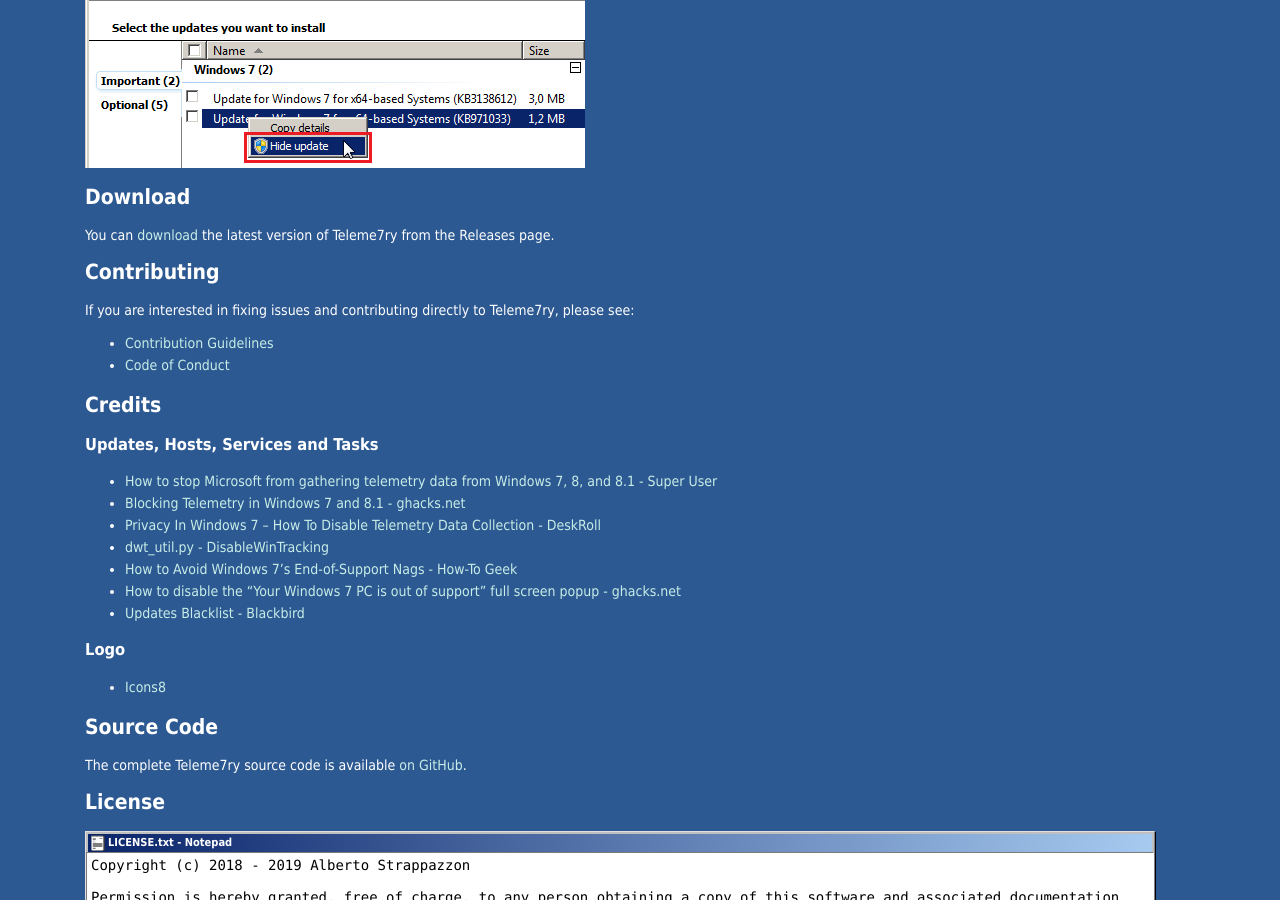
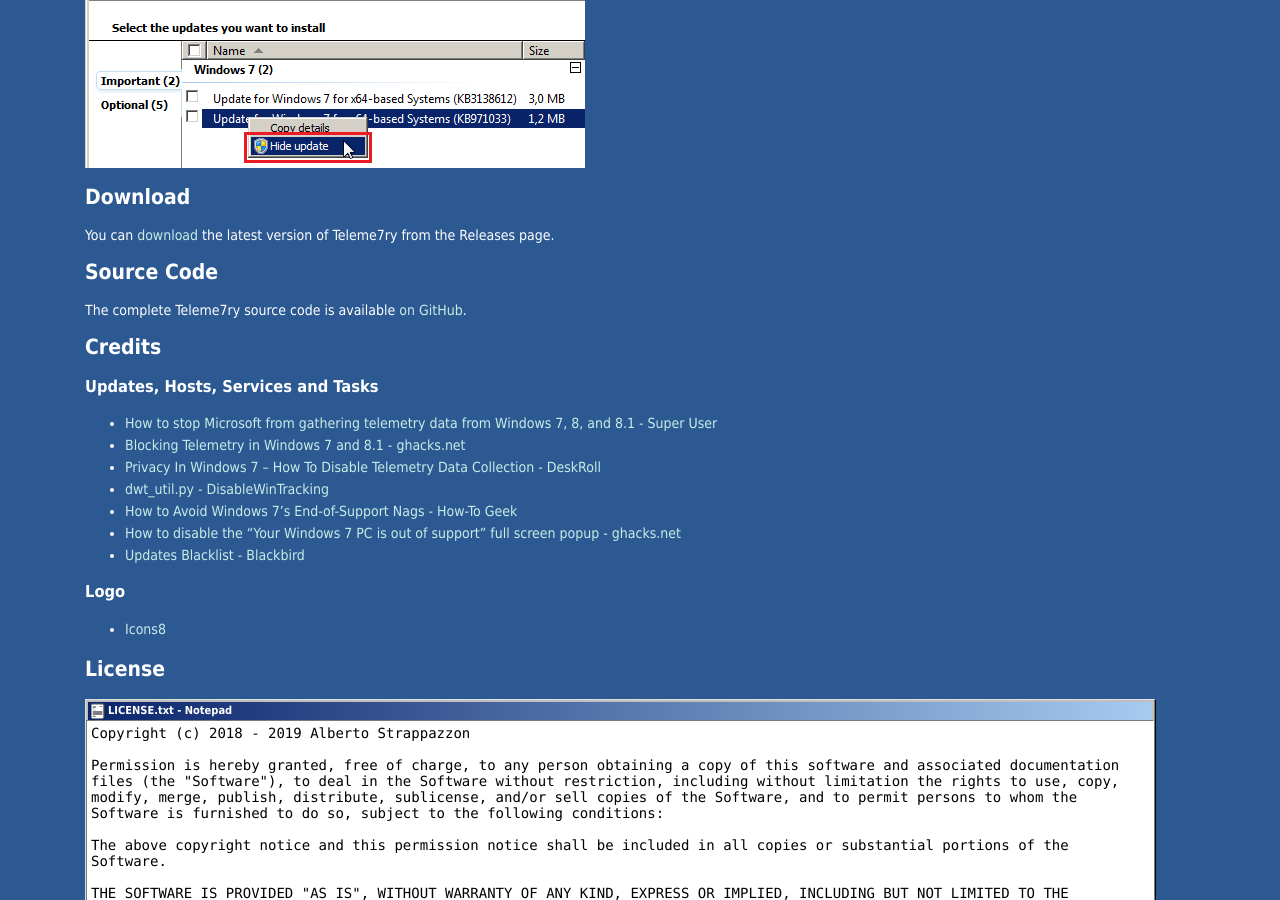
Before and after one commit to Strappazzon/teleme7ry, a Jekyll site: the page built from docs/index.md, in a window 1280 px wide and 900 px high, scrolled down 1694 px. Built offline with Jekyll 4.4.1, drawn with Linux system fonts in a browser that asks for light colours; some of the changed text lies outside the part shown.

Commit message:
docs: Remove Contributing section and move Source Code section

```diff
--- a/docs/index.md
+++ b/docs/index.md
@@ -30,9 +30,8 @@
   <a href="#about">About</a> •
   <a href="#getting-started">Getting Started</a> •
   <a href="#download">Download</a> •
-  <a href="#contributing">Contributing</a> •
+  <a href="#source-code">Source Code</a> •
   <a href="#credits">Credits</a> •
-  <a href="#source-code">Source Code</a> •
   <a href="#license">License</a>
 </p>
 
@@ -92,12 +91,9 @@
 
 You can [download](https://github.com/Strappazzon/teleme7ry/releases/latest) the latest version of Teleme7ry from the Releases page.
 
-## Contributing
+## Source Code
 
-If you are interested in fixing issues and contributing directly to Teleme7ry, please see:
-
-* [Contribution Guidelines](https://github.com/Strappazzon/teleme7ry/blob/master/.github/CONTRIBUTING.md)
-* [Code of Conduct](https://github.com/Strappazzon/teleme7ry/blob/master/.github/CODE_OF_CONDUCT.md)
+The complete Teleme7ry source code is available [on GitHub](https://github.com/Strappazzon/teleme7ry).
 
 ## Credits
 
@@ -114,10 +110,6 @@
 ### Logo
 
 * [Icons8](https://icons8.com/icons/set/filter)
-
-## Source Code
-
-The complete Teleme7ry source code is available [on GitHub](https://github.com/Strappazzon/teleme7ry).
 
 ## License
 
```
